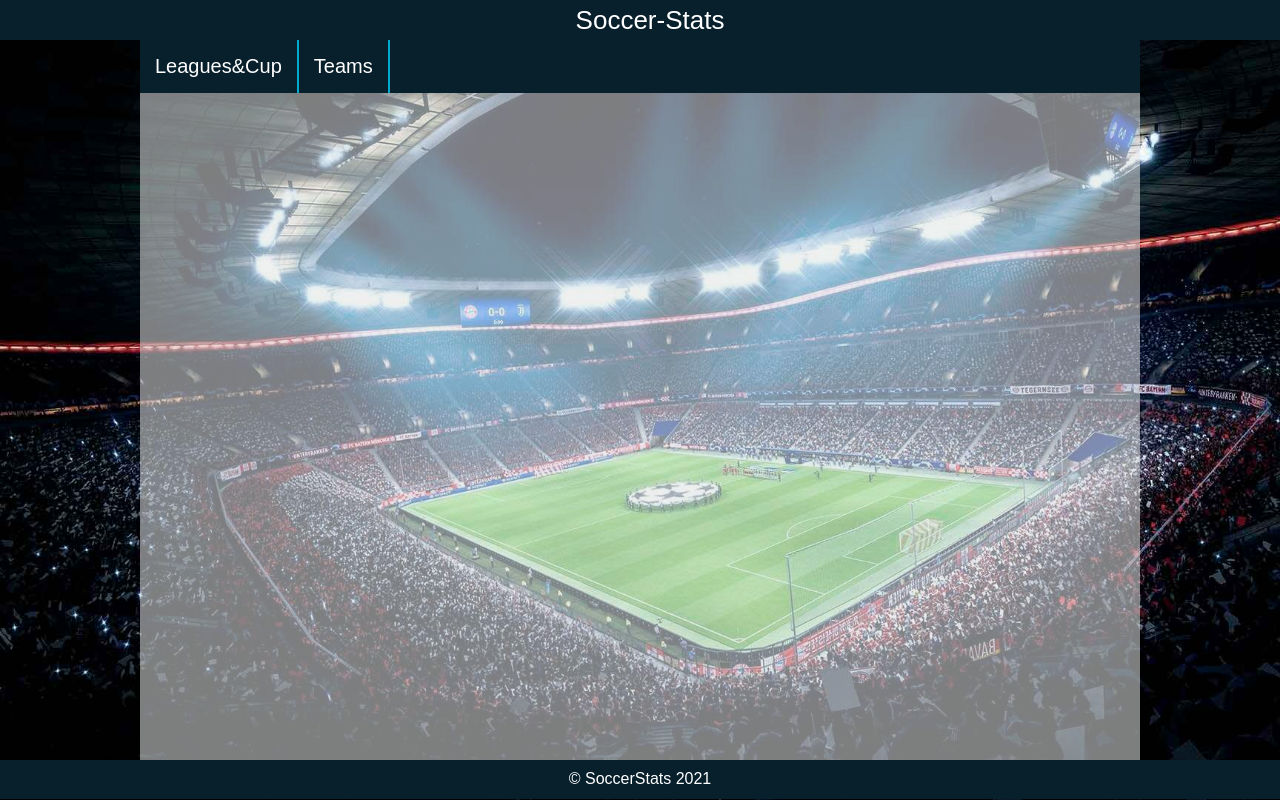
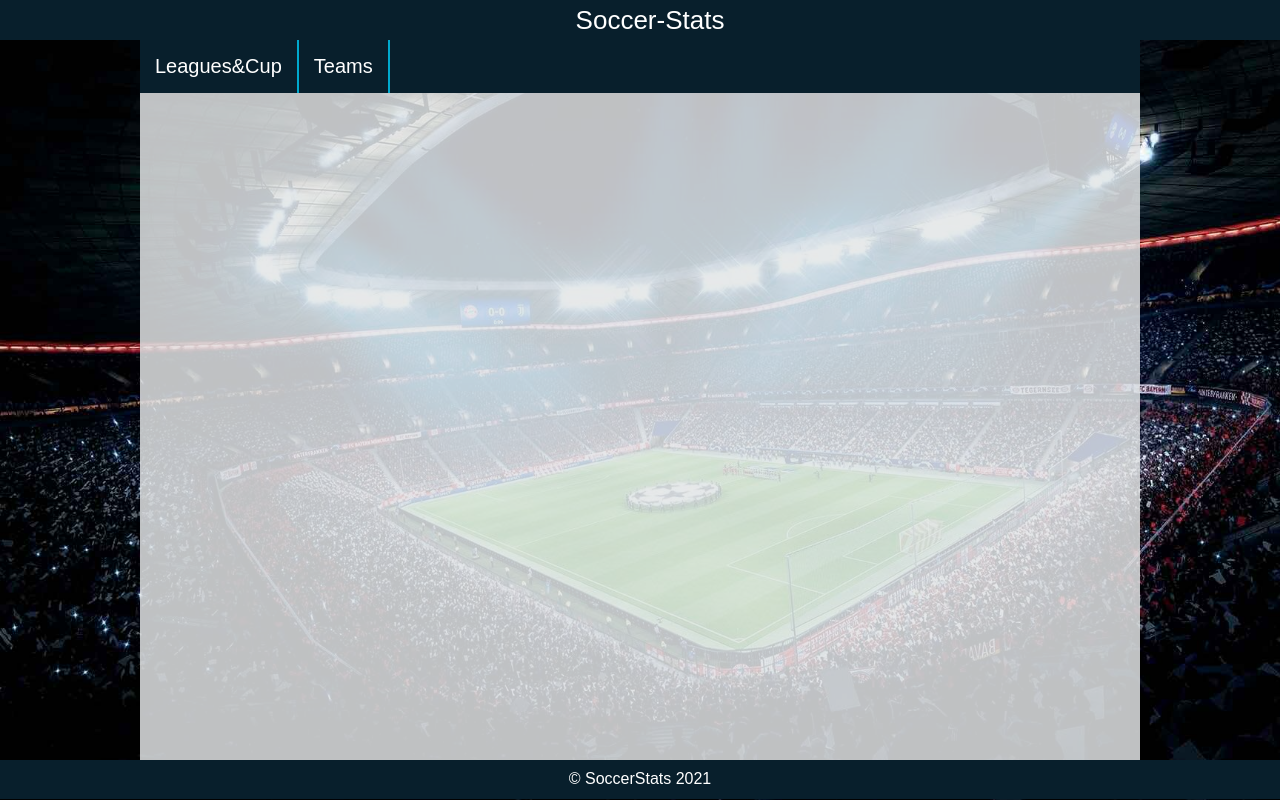
Before and after one commit to KiselevichAlexey/Soccer-Stats, a React (Create React App) app: page / in a window 1280 px wide. Built offline with nearby package versions, Linux system fonts and the light colour scheme.

Commit message:
изменен стиль макета и пагинации

```diff
--- a/src/components/searchForm.js
+++ b/src/components/searchForm.js
@@ -7,6 +7,7 @@ import { Button } from "@material-ui/core";
 const useStyles = makeStyles((theme) => ({
   search: {
     position: "relative",
+    boxShadow:'0 0 5px 4px rgba(0,0,0,0.2)',
     right: 0,
     width: "200px",
     height: "35px",
@@ -85,6 +86,7 @@ export default function SearchForm (props){
       variant="contained"
       style={{ margin:'0 10px' }}
       type="submit"
+      color='primary'
     >
       Найти
     </Button>
--- a/src/layout/main/main.css
+++ b/src/layout/main/main.css
@@ -2,7 +2,7 @@
 .main-content {
     min-height: 90vh;
     margin: auto;
-    background: #e3e5e68c;
+    background: #e3e5e6d7;
     max-width: 1000px;
   }
   .nav-bar ul{
--- a/src/pages/teamsList/teamList.jsx
+++ b/src/pages/teamsList/teamList.jsx
@@ -55,7 +55,7 @@ function TeamsList(props) {
   return (
     <>
       <SearchForm submit={handleSubmit} value={defaultSearchValue} />
-      {loading ? <LoadingProgress /> : <List> {pageList} </List>}
+      {loading ? <LoadingProgress /> : <List style={{maxWidth:'600px',margin:'auto'}}> {pageList} </List>}
       <Pagination
         changePage={(event, value) => setPage(value)}
         count={Math.ceil(teamsList.length / itemInPage)}
```
